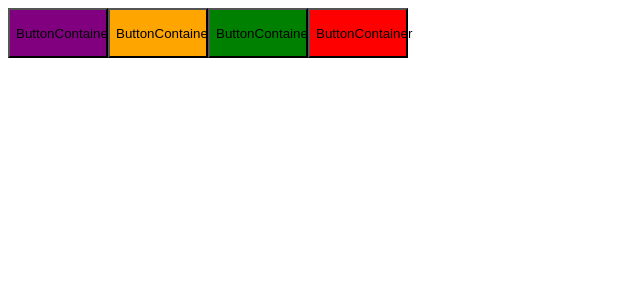
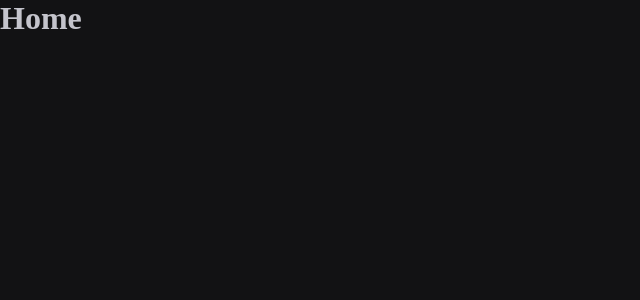
Before and after one commit to Cortella/Pomodoro, a React (Vite) app: page / in a window 1280 px wide. Shown: the top 300 px of the page, without its empty margins (0-640 px from the left). Built offline with nearby package versions, Linux system fonts and the light colour scheme.

Commit message:
[feature] create router context

```diff
--- a/src/App.tsx
+++ b/src/App.tsx
@@ -1,15 +1,22 @@
 import { useState } from "react";
 import { Button } from "./components/Button";
+import { ThemeProvider } from "styled-components";
+import { defaultTheme } from "./styles/themes/default";
+import { GlobalStyle } from "./styles/global";
+import { BrowserRouter } from 'react-router-dom'
+import { Router } from "./Router";
 
 function App() {
   const [count, setCount] = useState(0);
 
   return (
     <>
-      <Button variant="primary"/>
-      <Button variant="secondary"/>
-      <Button variant="success"/>
-      <Button variant="danger"/>
+      <ThemeProvider theme={defaultTheme}>
+    <BrowserRouter>
+        <Router />
+        <GlobalStyle />
+    </BrowserRouter>
+      </ThemeProvider>
     </>
   );
 }
--- /dev/null
+++ b/src/Router.tsx
@@ -0,0 +1,12 @@
+import { Routes, Route } from "react-router-dom";
+import { Home } from "./pages/Home";
+import { History } from "./pages/History";
+
+export function Router() {
+    return (
+        <Routes>
+            <Route path="/" element={<Home />} />
+            <Route path="/history" element={<History />} />
+        </Routes>
+    );
+}
--- /dev/null
+++ b/src/pages/History.tsx
@@ -0,0 +1,3 @@
+export function History() {
+    return <h1>History</h1>
+}
--- /dev/null
+++ b/src/pages/Home.tsx
@@ -0,0 +1,3 @@
+export function Home() {
+    return <h1>Home</h1>
+}
```
